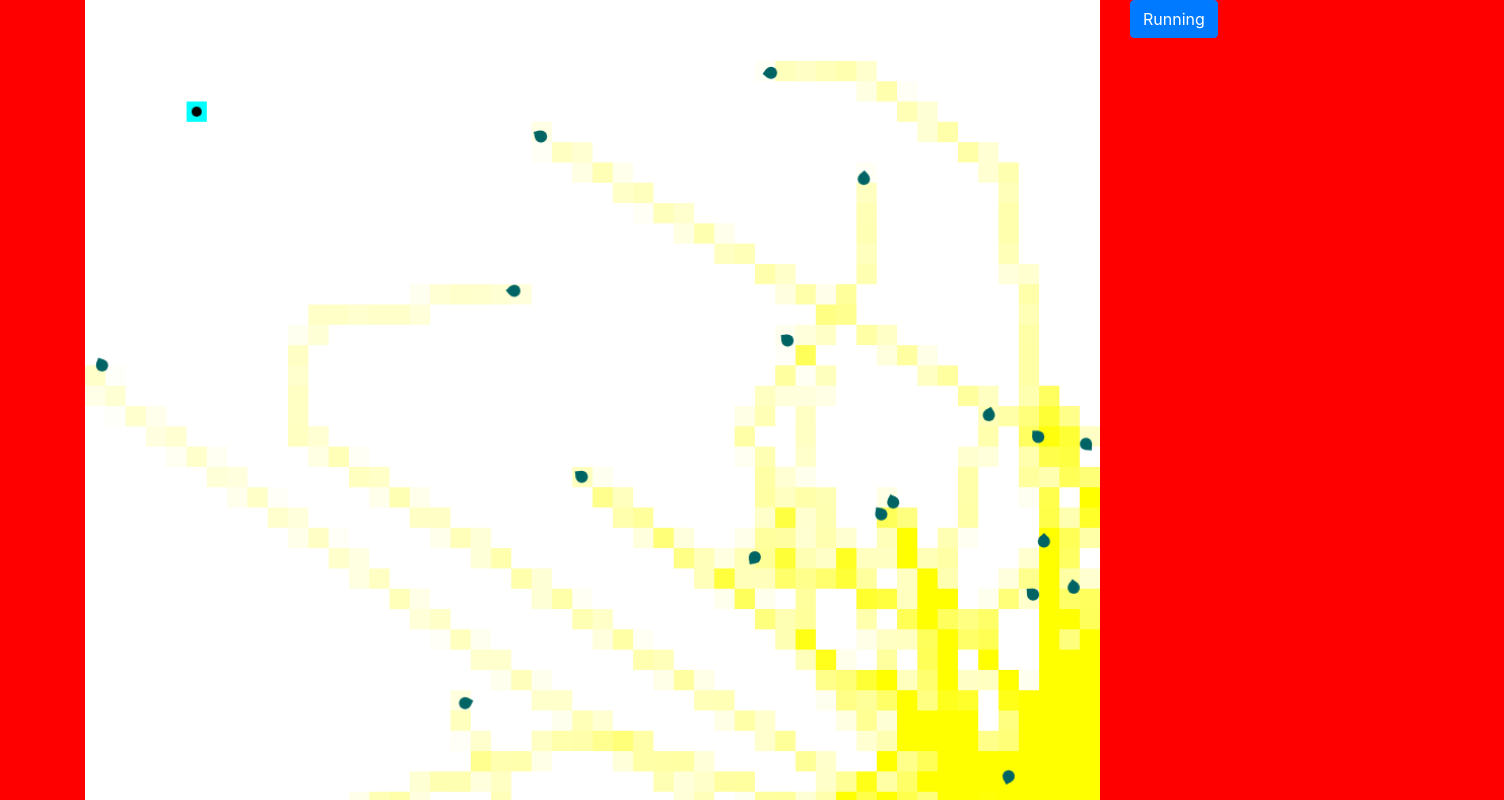
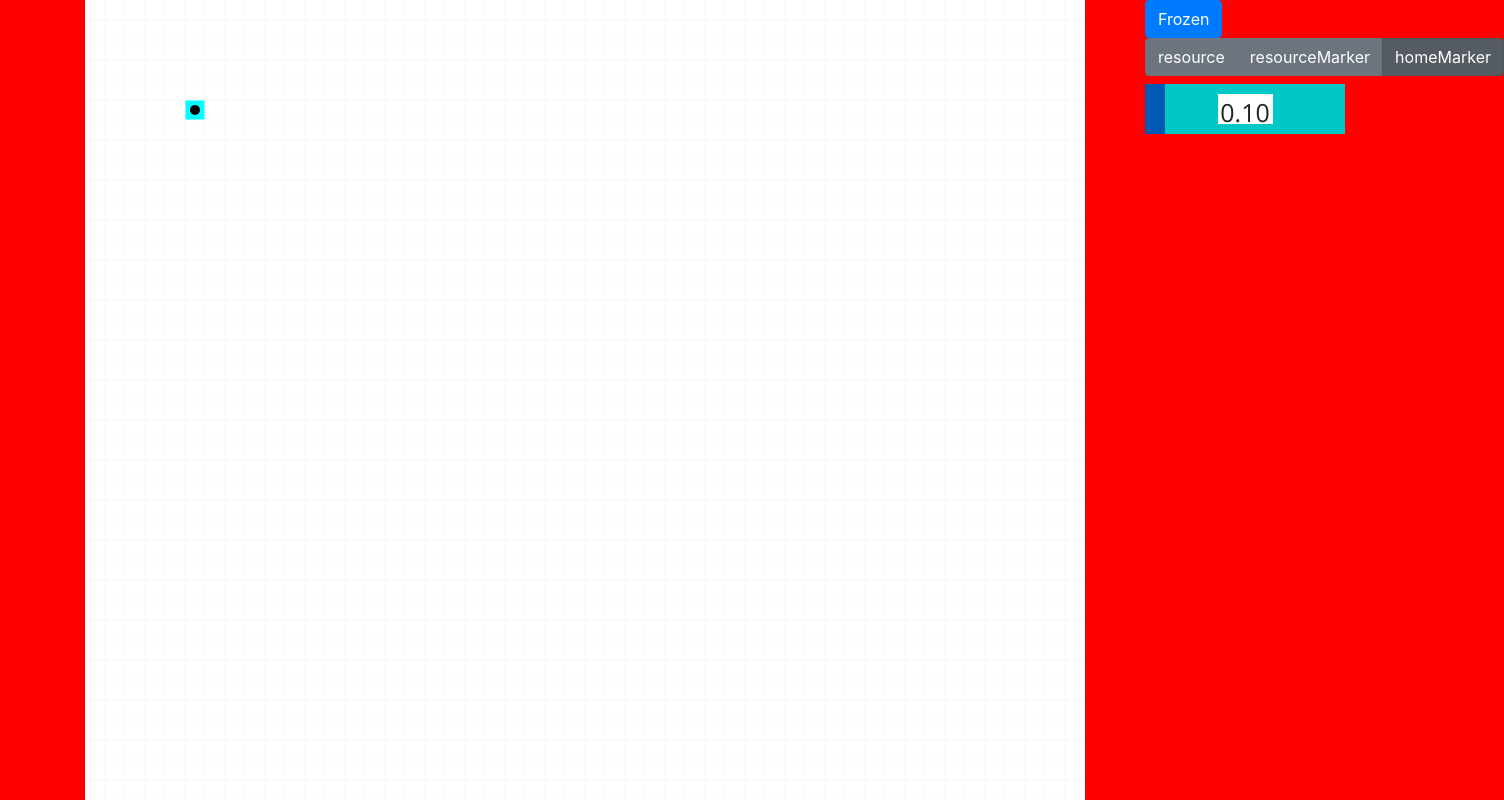
Before and after one commit to Callum-Halton/ants, a React (Create React App) app: page / in a window 1280 px wide. Shown: the top 800 px of the page, 1504 px wide, since content can reach past the window. Built offline with nearby package versions, Linux system fonts and the light colour scheme.

Commit message:
More refacting for react

```diff
--- a/public/index.html
+++ b/public/index.html
@@ -3,6 +3,7 @@
   <head>
     <meta charset="utf-8" />
     <link rel="icon" href="%PUBLIC_URL%/favicon.ico" />
+    <link href="https://fonts.googleapis.com/css?family=Open+Sans&display=swap" rel="stylesheet">
     <meta name="viewport" content="width=device-width, initial-scale=1" />
     <meta name="theme-color" content="#000000" />
     <meta
--- a/src/App.css
+++ b/src/App.css
@@ -33,6 +33,12 @@
 */
 
 .canvas {
+  /* width: 100%; */
+  /* height: auto; */
+}
+
+/* TODO: Sort out bootsrap when resizing of window */
+.top-level {
+  display: table;
   width: 100%;
-  height: auto;
 }
--- a/src/App.js
+++ b/src/App.js
@@ -1,60 +1,17 @@
 import React from 'react';
-import logo from './logo.svg';
 import './App.css';
 import Simulation from './simulation.js';
-
-// https://philna.sh/blog/2018/09/27/techniques-for-animating-on-the-canvas-in-react/
-
-class ToggleFrozenButton extends React.Component {
-  constructor(props) {
-    super(props);
-  }
-  render() {
-    return (
-      <button type="button" className={"btn btn-primary"} onClick={this.props.toggleSimulationFrozen}>
-        {this.props.frozen ? "Frozen" : "Running"}
-      </button>
-    );
-  }
-}
 
 export default class App extends React.Component {
   constructor(props) {
     super(props);
-    this.toggleSimulationFrozen = this.toggleSimulationFrozen.bind(this);
-    this.state = {
-      width: 1000,
-      height: 1000,
-      frozen: false,
-    };
-  }
-
-  toggleSimulationFrozen() {
-    this.setState((prevState) => ({
-      frozen: !prevState.frozen,
-    }));
   }
 
   render() {
     return (
-      <div className="container">
-        <div className="row">
-          <div className="col-11">
-            <Simulation
-              width={this.state.width}
-              height={this.state.height}
-              frozen={this.state.frozen}
-            />
-          </div>
-          <div className="col-1">
-            <ToggleFrozenButton
-              toggleSimulationFrozen={this.toggleSimulationFrozen}
-              frozen={this.state.frozen}
-            />
-          </div>
-        </div>
+      <div className="container top-level">
+        <Simulation />
       </div>
-
     );
   }
 }
--- /dev/null
+++ b/src/controls.js
@@ -0,0 +1,46 @@
+import React from 'react';
+import FeatureBar from './progBar.js';
+
+export default function Controls(props) {
+  return(
+    <div className="col-1">
+      <ToggleFrozenButton
+        toggleSimulationFrozen={props.toggleSimulationFrozen}
+        frozen={props.frozen}
+      />
+      <SelectPaletteFeatureButtons
+        selectPaletteFeature={props.selectPaletteFeature}
+        activePaletteFeature={props.activePaletteFeature}
+        paletteFeatures={props.paletteFeatures}
+      />
+      <FeatureBar updateProgress={props.selectPaletteFeatureAmount}
+        progress={props.paletteFeatureAmount}
+        width={200} height={50} color={[0, 100, 200]}
+        background={[0, 200, 200]}
+      />
+    </div>
+  );
+}
+
+function ToggleFrozenButton(props) {
+  return (
+    <button type="button" className={"btn btn-primary"} onClick={props.toggleSimulationFrozen}>
+      {props.frozen ? "Frozen" : "Running"}
+    </button>
+  );
+}
+
+function SelectPaletteFeatureButtons(props) {
+  let radioButtons = props.paletteFeatures.map(feature =>
+    <label key={`${feature}Selection`} className={`btn btn-secondary ${props.activePaletteFeature === feature ?
+      "active" : ""}`} onClick={() => {props.selectPaletteFeature(feature)}}>
+      {feature}
+    </label>
+  );
+
+  return (
+    <div className="btn-group">
+      {radioButtons}
+    </div>
+  );
+}
--- /dev/null
+++ b/src/progBar.css
@@ -0,0 +1,20 @@
+
+.progBar {
+	text-align: center;
+}
+.progBarBar {
+	margin-top: -44px;
+}
+.valueTag {
+    user-select: none;
+	pointer-events: none;
+	display: inline-block;
+	background-color: white;
+	width: 55px;
+	height: 30px;
+	margin-top: 10px;
+	text-align: center;
+	font-family: 'Open Sans', sans-serif;
+	font-size: 25px;
+	font-style: bold;
+}
--- /dev/null
+++ b/src/progBar.js
@@ -0,0 +1,72 @@
+import React from 'react';
+import './progBar.css';
+
+function Style(width, height, backgroundColor) {
+  this.width = width;
+  this.height = height;
+  this.backgroundColor = backgroundColor;
+}
+
+function colorString(color) {
+  return `rgba(${color[0]}, ${color[1]}, ${color[2]})`;
+}
+
+export default class ProgBar extends React.Component {
+  constructor(props) {
+    super(props)
+    this.mouser = this.mouser.bind(this);
+    this.dragToggle = this.dragToggle.bind(this);
+    this.state = {
+      dragged: false,
+      shadowProgress: this.props.progress,
+    };
+  }
+
+  getProgressFromMouseEvent(event) {
+    let x = event.nativeEvent.offsetX;
+    x = (x < 0) ? 0 : (x > this.props.width) ? this.props.width : x;
+    return (x / this.props.width);
+  }
+
+  resetProgress(progressVal) {
+    this.setState({
+      shadowProgress: progressVal,
+    });
+    this.props.updateProgress(progressVal)
+  }
+
+  mouser(event) {
+    let progressVal = this.getProgressFromMouseEvent(event);
+    if (this.state.dragged) {
+      this.resetProgress(progressVal)
+    } else {
+      this.setState({
+        shadowProgress: progressVal,
+      });
+    }
+  }
+
+  dragToggle(event, dragged) {
+    this.setState({
+      dragged: dragged,
+    });
+    if (this.state.dragged) {
+      let progressVal = this.getProgressFromMouseEvent(event);
+      this.resetProgress(progressVal);
+    }
+  }
+
+  render() {
+    let {width, height, color, background} = this.props;
+    return (
+      <div className={'progBar'} style={new Style(width, height, colorString(background))} onMouseMove={(event) => {this.mouser(event)}} onMouseDown={(event) => {this.dragToggle(event, true)}} onMouseUp={(event) => {this.dragToggle(event, false)}} onMouseLeave={(event) => {this.dragToggle(event, false)}}>
+        <div className={'valueTag'}>
+              {this.props.progress.toFixed(2)}
+        </div>
+        <div className={'progBarBar'} style={new Style(width * this.props.progress, height, colorString(color))}>
+          <div className={'progBarBar'} style={new Style(width * this.state.shadowProgress, height, 'rgba(0,0,0,0.1)')}/>
+        </div>
+      </div>
+    );
+  }
+}
--- a/src/simulation.js
+++ b/src/simulation.js
@@ -1,8 +1,9 @@
-
 import React from 'react';
+import Controls from './controls'
 import Terrain from './simulation_framework'
 
 class PureCanvas extends React.Component {
+
   shouldComponentUpdate() {
     return false;
   }
@@ -11,9 +12,9 @@ class PureCanvas extends React.Component {
     return (
       <canvas
         className="canvas"
+        onClick={(event) => this.props.canvasClick(event.nativeEvent)}
         width={this.props.width}
         height={this.props.height}
-        // (node) => { return (node ? callback(node.getContext('2d')) : null); }
         ref={node =>
           node ? this.props.contextRef(node.getContext('2d')) : null
         }
@@ -25,12 +26,21 @@ class PureCanvas extends React.Component {
 export default class Simulation extends React.Component {
   constructor(props) {
     super(props);
+    this.state = {
+      width: 1000,
+      height: 1000,
+      frozen: true,
+      activePaletteFeature: "homeMarker",
+      paletteFeatureAmount: 0.1,
+    };
     this.saveContext = this.saveContext.bind(this);
     this.updateAnimationState = this.updateAnimationState.bind(this);
-    this.terrain = new Terrain(this.props.width, this.props.height);
-    this.state = {
-      angle: 0,
-    };
+    this.canvasClick = this.canvasClick.bind(this);
+    this.terrain = new Terrain(this.state.width, this.state.height);
+    this.toggleSimulationFrozen = this.toggleSimulationFrozen.bind(this);
+    this.selectPaletteFeature = this.selectPaletteFeature.bind(this);
+    this.selectPaletteFeatureAmount = this.selectPaletteFeatureAmount.bind(this);
+    this.paletteFeatures = ["resource", "resourceMarker", "homeMarker"];
   }
 
   componentDidMount() {
@@ -40,15 +50,15 @@ export default class Simulation extends React.Component {
   updateAnimationState() {
     // pass in one parameter and return object literal
     this.setState(prevState => ({angle: prevState.angle + 1 }));
-    if (!this.props.frozen) {
-      this.terrain.draw(this.ctx);
-    }
+    this.terrain.draw(this.ctx, this.state.frozen);
     this.rAF = requestAnimationFrame(this.updateAnimationState);
   }
 
-  /* componentWillUnmount() {
+  // Duncan commented this back in. I think it's important for when we hide
+  // the simulation, or don't render it for some reason.
+  componentWillUnmount() {
     cancelAnimationFrame(this.rAF);
-  } */
+  }
 
   saveContext(ctx) {
     this.ctx = ctx;
@@ -56,16 +66,58 @@ export default class Simulation extends React.Component {
     this.height = this.ctx.canvas.height;
   }
 
-  /*
-  componentDidUpdate() {
+  toggleSimulationFrozen() {
+    this.setState((prevState) => ({
+      frozen: !prevState.frozen,
+    }));
   }
-  */
+
+  selectPaletteFeature(feature) {
+    this.setState({
+      activePaletteFeature: feature,
+    });
+  }
+
+  selectPaletteFeatureAmount(amount) {
+    this.setState({
+      paletteFeatureAmount: amount,
+    });
+  }
+
+  // componentDidUpdate() { }
+
+  canvasClick(nativeEvent) {
+    let clickPoint = {};
+    clickPoint.x = nativeEvent.offsetX;
+    clickPoint.y = nativeEvent.offsetY;
+    this.ctx.fillStyle = "white"; this.ctx.beginPath(); this.ctx.arc(clickPoint.x, clickPoint.y, 3, 0, Math.PI * 2); this.ctx.fill();
+    this.terrain.changeFeature(clickPoint, this.state.activePaletteFeature,
+                               this.state.paletteFeatureAmount);
+  }
 
   render() {
-    return <PureCanvas
-      width={this.props.width}
-      height={this.props.height}
-      contextRef={this.saveContext}
-    />;
+    return (
+      <div className="row">
+        <div className="col-11">
+          <PureCanvas
+            canvasClick={this.canvasClick}
+            width={this.state.width}
+            height={this.state.height}
+            contextRef={this.saveContext}
+          />;
+        </div>
+        <div className="col-1">
+          <Controls
+            toggleSimulationFrozen={this.toggleSimulationFrozen}
+            frozen={this.state.frozen}
+            selectPaletteFeature={this.selectPaletteFeature}
+            activePaletteFeature={this.state.activePaletteFeature}
+            paletteFeatures={this.paletteFeatures}
+            selectPaletteFeatureAmount={this.selectPaletteFeatureAmount}
+            paletteFeatureAmount={this.state.paletteFeatureAmount}
+          />
+        </div>
+      </div>
+    );
   }
 }
--- a/src/simulation_framework.js
+++ b/src/simulation_framework.js
@@ -4,21 +4,21 @@ var MORERESOURCE = false;
 var testMode = false;
 
 function keydown(event) {
-  if (event.key == "a") {
+  if (event.key === "a") {
     hideDebug = false;
-  } else if (event.key == "s") {
+  } else if (event.key === "s") {
     stopAnimation = true;
-  } else if (event.key == "r") {
+  } else if (event.key === "r") {
     MORERESOURCE = true;
-  } else if (event.key == "t") {
+  } else if (event.key === "t") {
     testMode = true;
   }
 }
 
 function keyup(event) {
-  if (event.key == "a") {
+  if (event.key === "a") {
     hideDebug = true;
-  } else if (event.key == "r") {
+  } else if (event.key === "r") {
     MORERESOURCE = false;
   }
 }
@@ -27,27 +27,12 @@ function keyup(event) {
 // const HEIGHT = 1000; //window.innerHeight;
 const GRID_SIZE = 20;
 const MAX_AGENTS = 200;
-const FREEZE = false;
+// const FREEZE = false;
 // const canvas = document.getElementById('canva');
 // canvas.addEventListener('click', (event) => {canvasClick(event)}, false);
 // canvas.width = WIDTH;
 // canvas.height = HEIGHT;
 // const ctx = canvas.getContext('2d');
-
-
-/*
-function canvasClick(event) {
-  let x = event.pageX - canvas.offsetLeft;
-  let y = event.pageY - canvas.offsetTop;
-  let location = new Point(x, y);
-  // terrain.increaseResourceMarker(location, 0.1);
-  if (MORERESOURCE) {
-    terrain.increaseResource(location, 0.1);
-  } else {
-    terrain.increaseMarker(location, 0.1, "resourceMarker");
-  }
-}
-*/
 
 class MyMath {
   static sin(angle) {
@@ -217,16 +202,12 @@ export default class Terrain {
 
     // This is temporarily here so that we don't need to pass these in as
     // constructor parameters
-    let homeLocation;
-    if (FREEZE) {
-      homeLocation = new Point(510, 510);
-    } else {
-      homeLocation = new Point(Math.random() * (this.width - 100) + 50, Math.random() * (this.height - 100) + 50);
-    }
+
+    let homeLocation = new Point(Math.random() * (this.width - 100) + 50, Math.random() * (this.height - 100) + 50);
+
     const resources = [
       {loc: new CellLoc(5, 5), amount: 1.0}
     ];
-
 
     this._homeLocation = homeLocation;
     this._cellSize = GRID_SIZE;
@@ -268,7 +249,7 @@ export default class Terrain {
           break;
         }
       }
-      if (bounds.length != row + 1) {
+      if (bounds.length !== row + 1) {
           bounds.push(cellRad + 1);
       }
     }
@@ -279,16 +260,11 @@ export default class Terrain {
     return this._agents.length;
   }
 
-  increaseMarker(location, amount, markerType) {
+  changeFeature(location, feature, amount) {
     let cellLoc = this.pointToCellLoc(location, this._cellSize);
     // if (this._grid[cellLoc.row][cellLoc.col][markerType] <= this._maximumMarkerIntensities[markerType]) {
-    this._grid[cellLoc.row][cellLoc.col][markerType] += amount;
+    this._grid[cellLoc.row][cellLoc.col][feature] += amount;
     // }
-  }
-
-  increaseResource(location, value) {
-    let cellLoc = this.pointToCellLoc(location, this._cellSize);
-    this._grid[cellLoc.row][cellLoc.col].resource += value;
   }
 
   // Add a barrier the occupies all the cells that line passes through
@@ -409,13 +385,13 @@ export default class Terrain {
   }
   */
 
-  _update() {
-    if (FREEZE) {
+  _update(agentsFrozen) {
+    if (agentsFrozen) {
       if (this._agents.length < 1) {
         this._spawnAgentAtHome();
       }
     } else if (this._agents.length < MAX_AGENTS) {
-      if (this._spawnCountdown == 0) {
+      if (this._spawnCountdown === 0) {
         this._spawnAgentAtHome();
         this._spawnCountdown = Math.floor(
             Math.random() * this._meanStepsBetweenSpawns * 2);
@@ -425,8 +401,8 @@ export default class Terrain {
     }
   }
 
-  draw(ctx) {
-    this._update();
+  draw(ctx, agentsFrozen) {
+    this._update(agentsFrozen);
 
     // Cells
     let y = 0;
@@ -440,24 +416,25 @@ export default class Terrain {
       }
       y = y + this._cellSize;
     }
+
     // Grid
     ctx.strokeStyle = "#F8F8F8";
-    for (let lineX = this._cellSize; lineX < this._width; lineX += this._cellSize) {
+    for (let lineX = this._cellSize; lineX < this.width; lineX += this._cellSize) {
       ctx.beginPath();
       ctx.moveTo(lineX, 0);
-      ctx.lineTo(lineX, this._height);
+      ctx.lineTo(lineX, this.height);
       ctx.stroke();
     }
-    for (let lineY = this._cellSize; lineY < this._height; lineY += this._cellSize) {
+    for (let lineY = this._cellSize; lineY < this.height; lineY += this._cellSize) {
       ctx.beginPath();
       ctx.moveTo(0, lineY);
-      ctx.lineTo(this._width, lineY);
+      ctx.lineTo(this.width, lineY);
       ctx.stroke();
     }
 
     // Agents
     for (let i=0; i < this._agents.length; i++) {
-      this._agents[i].draw(ctx);
+      this._agents[i].draw(ctx, agentsFrozen);
     }
   }
 }
@@ -491,7 +468,7 @@ class Agent {
     let dy = target.y - this._loc.y; // y-component of vector pointing at target
     let angle = MyMath.atan(dy/dx);
 
-    if (dx == 0) {
+    if (dx === 0) {
       // Handle case where dy/dx is undefined.
       if (dy > 0) {
         // Target is below
@@ -607,8 +584,8 @@ class Agent {
       if (this._carriedResource === this._resourceCarryingCapacity) {
         // Just got full
         this._resourceMemory = this._carriedResource;
-        this._cRender = "rgb(0, 255, 0)";
-      } else if (removedResource == 0) {
+        this._cRender = "rgb(255, 0, 0)";
+      } else if (removedResource === 0) {
         // There ain't no resource here, so let's look for some ...
         let features = {
           resource: null,
@@ -697,14 +674,14 @@ class Agent {
 
   _dropMarkers() {
     if (this._resourceMemory) {
-      this._terrain.increaseMarker(this._loc, this._resourceMemory, "resourceMarker");
+      this._terrain.changeFeature(this._loc, "resourceMarker", this._resourceMemory);
       this._resourceMemory *= 0.995;
       if (this._resourceMemory < this._terrain.minimumMarkerIntensities.resourceMarker) {
         this._resourceMemory = 0;
       }
     }
     if (this._homeMemory) {
-      this._terrain.increaseMarker(this._loc, this._homeMemory, "homeMarker");
+      this._terrain.changeFeature(this._loc, "homeMarker", this._homeMemory);
       this._homeMemory *= 0.995;
       if (this._homeMemory < this._terrain.minimumMarkerIntensities.homeMarker) {
         this._homeMemory = 0;
@@ -724,15 +701,14 @@ class Agent {
 
   _update() {
     this._changeDirection();
-    if (!FREEZE) {
     this._move();
     this._dropMarkers();
   }
+
+  draw(ctx, agentsFrozen) {
+    if (!agentsFrozen) {
+      this._update();
     }
-
-  draw(ctx) {
-    this._update();
-
     ctx.fillStyle = this._cRender;
     ctx.beginPath();
     ctx.arc(this._loc.x, this._loc.y, this._radius, 0, Math.PI * 2);
@@ -744,13 +720,13 @@ class Agent {
     ctx.fillRect(0, 0, this._radius, this._radius);
     ctx.restore();
 
-    if (FREEZE) {
+    /* VISION CIRCLE
     ctx.strokeStyle = this._cRender;
     ctx.beginPath();
     ctx.arc(this._loc.x, this._loc.y, this._vision, 0,
             Math.PI * 2);
     ctx.stroke();
-    }
+    */
   }
 }
 
```
Also changed, not shown: src/logo.svg (deleted). Lines whose indentation alone changed are shown as unchanged.
